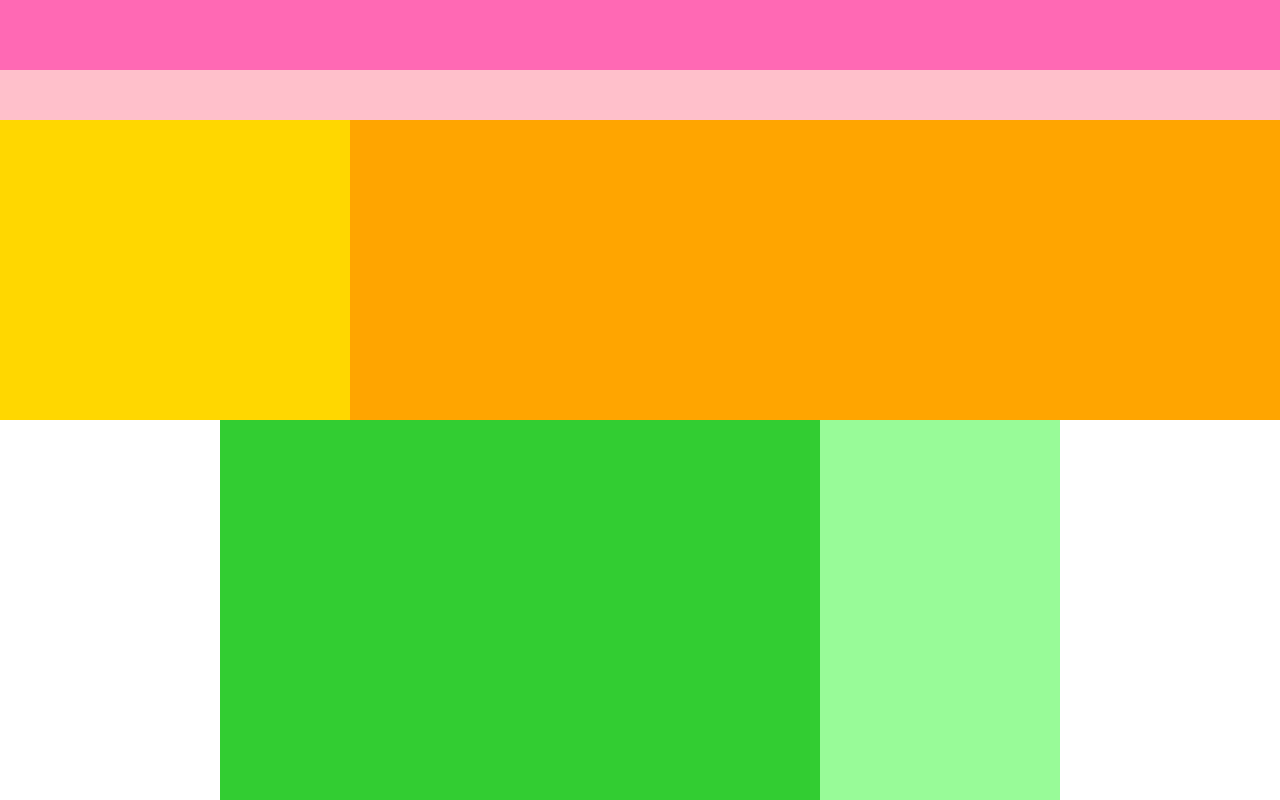
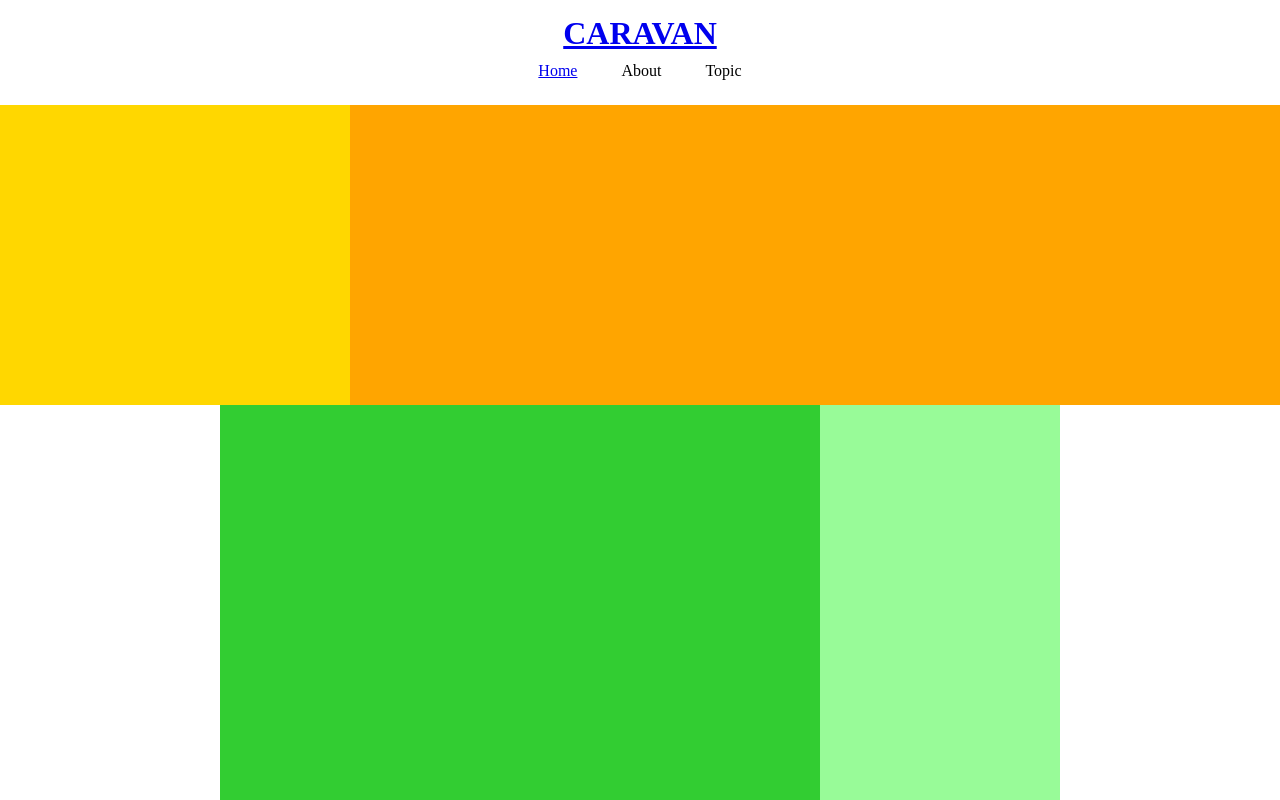
Before and after one commit to daze573/HTML-CSS, a plain HTML site: page caravan/index.html in a window 1280 px wide. Shown: the top 800 px of the page. Drawn offline with Linux system fonts and the light colour scheme.

Commit message:
[Add] 1-5 休憩

```diff
--- a/caravan/index.html
+++ b/caravan/index.html
@@ -8,10 +8,23 @@
   </head>
 
   <body>
-    <div class="header">
-      <div class="header-top"></div>
-      <div class="header-bottom"></div>
-    </div>
+    <header>
+      <h1 class="heading">
+        <a href="index.html">
+           CARAVAN
+        </a>
+        </h1>
+
+        <nav>
+          <ul class="nav-list">
+            <li class="nav-list-item">
+              <a href="index.html">Home</a>
+            </li>
+            <li class="nav-list-item">About</li>
+            <li class="nav-list-item">Topic</li>
+          </ul>
+        </nav>
+    </header>
 
     <div class="main-visual">
       <div class="main-visual-content"></div>
@@ -22,6 +35,6 @@
       <div class="sidebar"></div>
     </div>
 
-    <div class="footer"></div>
+
   </body>
 </html>
--- a/caravan/style.css
+++ b/caravan/style.css
@@ -4,22 +4,27 @@
   box-sizing: border-box
 }
 
-.header {
-  width: 100%;
-  height: 120px;
-  background-color: red;
+header {
+  width: 90%;
+  padding: 15px 0;
+  margin: 0 auto;
+  text-align: center;
 }
 
-.header-top {
-  width: 100%;
-  height: 70px;
-  background-color: hotpink;
+header .heading {
+  font-size: 32px;
 }
 
-.header-bottom {
-  width: 100%;
-  height: 50px;
-  background-color: pink;
+.nav-list {
+  text-align: center;
+  padding: 10px 0;
+  margin: 0 auto;
+}
+
+.nav-list-item {
+  list-style: none;
+  display: inline-block;
+  margin: 0 20px;
 }
 
 .main-visual {
@@ -54,9 +59,3 @@
   height: 1400px;
   background-color: palegreen;
 }
-
-.footer {
-  width: 100%;
-  height: 120px;
-  background-color: blue;
-}
```
